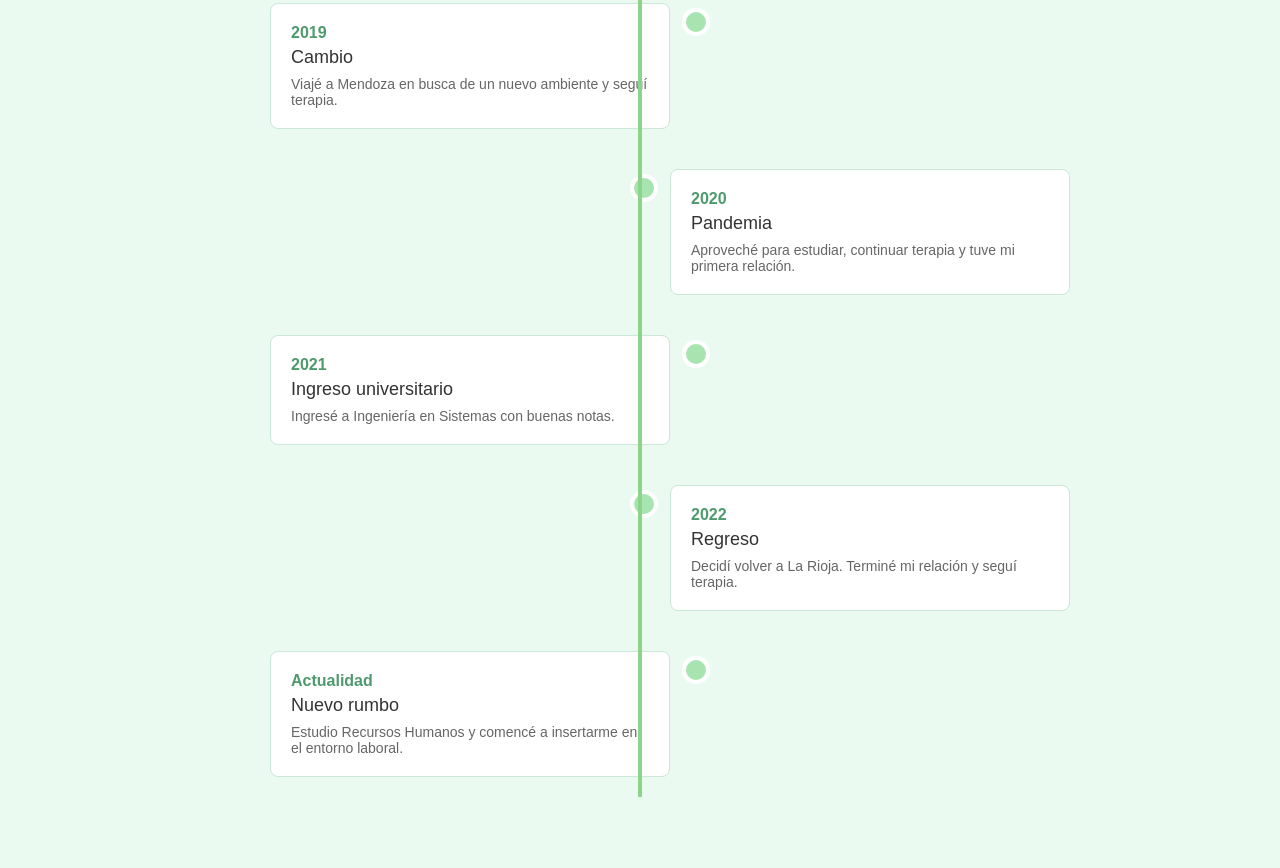
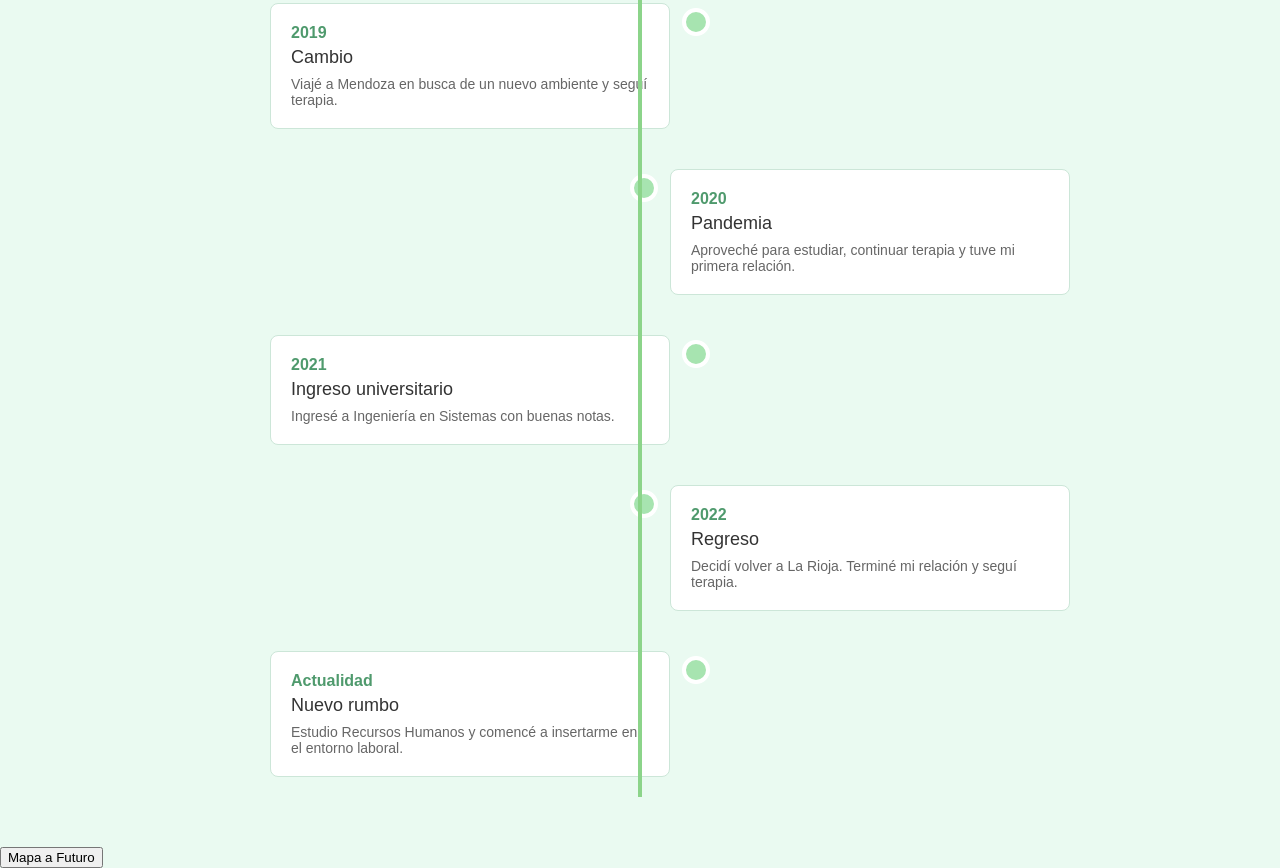
Before and after one commit to salashernan814/HernanSalas, a plain HTML site: page index.html in a window 1280 px wide. Shown: the part 1448-2316 px from the top of the page. Before the commit the page ends 2295 px from the top, so only its background shows below. Drawn offline with Linux system fonts and the light colour scheme.

Commit message:
Update index.html

```diff
--- a/index.html
+++ b/index.html
@@ -144,6 +144,9 @@ const observer = new IntersectionObserver(entries => {
 
 document.querySelectorAll('.container').forEach(c => observer.observe(c));
 </script>
-
+<a href="Index.html">
+<button>Mapa a Futuro</button>
+</a>
+<style>
 </body>
 </html>
```
